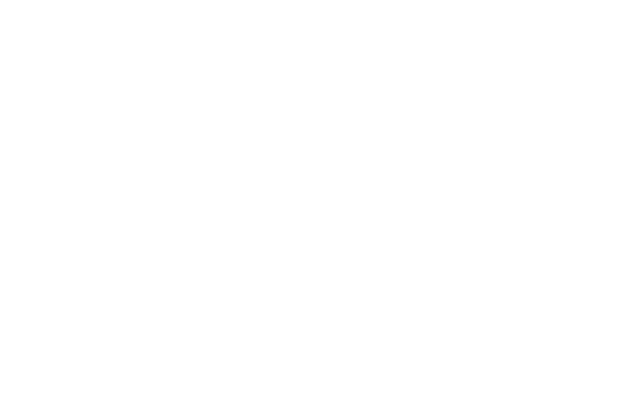
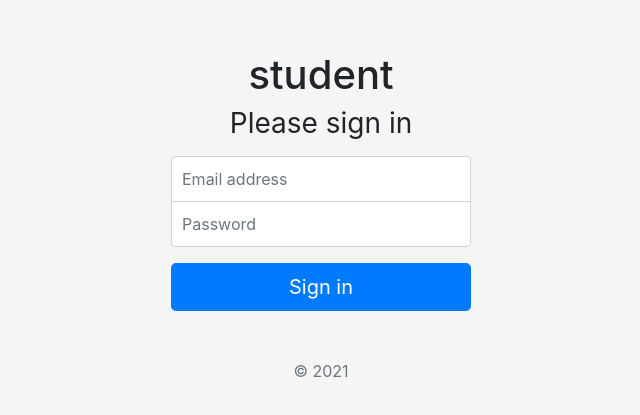
Before and after one commit to ameteku/ExamCouncilChainLink, a React (Create React App) app in the folder reactfrontend/: page /login in a window 1280 px wide. Shown: the part 175-590 px from the top of the page, without its empty margins (319-959 px from the left). Built offline with nearby package versions, Linux system fonts and the light colour scheme.

Commit message:
Added login js component and route

```diff
--- a/reactfrontend/package.json
+++ b/reactfrontend/package.json
@@ -6,7 +6,9 @@
     "@testing-library/jest-dom": "^5.11.10",
     "@testing-library/react": "^11.2.6",
     "@testing-library/user-event": "^12.8.3",
+    "bootstrap": "^4.6.0",
     "react": "^17.0.2",
+    "react-bootstrap": "^1.5.2",
     "react-dom": "^17.0.2",
     "react-router-dom": "^5.2.0",
     "react-scripts": "4.0.3",
--- a/reactfrontend/src/App.js
+++ b/reactfrontend/src/App.js
@@ -3,11 +3,13 @@
 import './App.css';
 import {Route, Link} from "react-router-dom";
 import Home from "./Home";
+import Login from "./Login";
 
 function App() {
   return (
     <div className="App">
       <Route exact path="/" component={Home}/>
+      <Route exact path="/login" component={Login}/>
     </div>
   );
 }
--- a/reactfrontend/src/Home.js
+++ b/reactfrontend/src/Home.js
@@ -4,7 +4,7 @@
 function Home(){
     return(
         <div className="Home">
-        <h1>Welcome to the Homepage</h1>
+            <h1>Welcome to the Homepage</h1>
         </div>
     )
 }
--- /dev/null
+++ b/reactfrontend/src/Login.css
@@ -0,0 +1,45 @@
+.login {
+    display: -ms-flexbox;
+    display: -webkit-box;
+    display: flex;
+    -ms-flex-align: center;
+    -ms-flex-pack: center;
+    -webkit-box-align: center;
+    align-items: center;
+    -webkit-box-pack: center;
+    justify-content: center;
+    padding-top: 40px;
+    padding-bottom: 40px;
+    background-color: #f5f5f5;
+    height: 100vh;
+  }
+
+  .form-signin {
+    width: 100%;
+    max-width: 330px;
+    padding: 15px;
+    margin: 0 auto;
+  }
+  .form-signin .checkbox {
+    font-weight: 400;
+  }
+  .form-signin .form-control {
+    position: relative;
+    box-sizing: border-box;
+    height: auto;
+    padding: 10px;
+    font-size: 16px;
+  }
+  .form-signin .form-control:focus {
+    z-index: 2;
+  }
+  .form-signin input[type="email"] {
+    margin-bottom: -1px;
+    border-bottom-right-radius: 0;
+    border-bottom-left-radius: 0;
+  }
+  .form-signin input[type="password"] {
+    margin-bottom: 10px;
+    border-top-left-radius: 0;
+    border-top-right-radius: 0;
+  }
--- /dev/null
+++ b/reactfrontend/src/Login.js
@@ -0,0 +1,26 @@
+import React from "react";
+import ReactDom from "react-dom";
+import 'bootstrap/dist/css/bootstrap.min.css';
+import './Login.css';
+
+function Login(){
+    const [userType, changeUserType] = React.useState("student");
+    return (
+        <div className="login text-center">
+            <form class="form-signin">
+    <h1>{userType}</h1>
+      <h1 class="h3 mb-3 font-weight-normal">Please sign in</h1>
+      <label for="inputEmail" class="sr-only">Email address</label>
+      <input type="email" id="inputEmail" class="form-control" placeholder="Email address" required autofocus/>
+      <label for="inputPassword" class="sr-only">Password</label>
+      <input type="password" id="inputPassword" class="form-control" placeholder="Password" required/>
+      <div class="checkbox mb-3">
+      </div>
+      <button class="btn btn-lg btn-primary btn-block" type="submit">Sign in</button>
+      <p class="mt-5 mb-3 text-muted">&copy; 2021</p>
+    </form>
+        </div>
+    )
+}
+
+export default Login;
```
Also changed, not shown: 1 other file (tests, documents, lock files or other folders).
